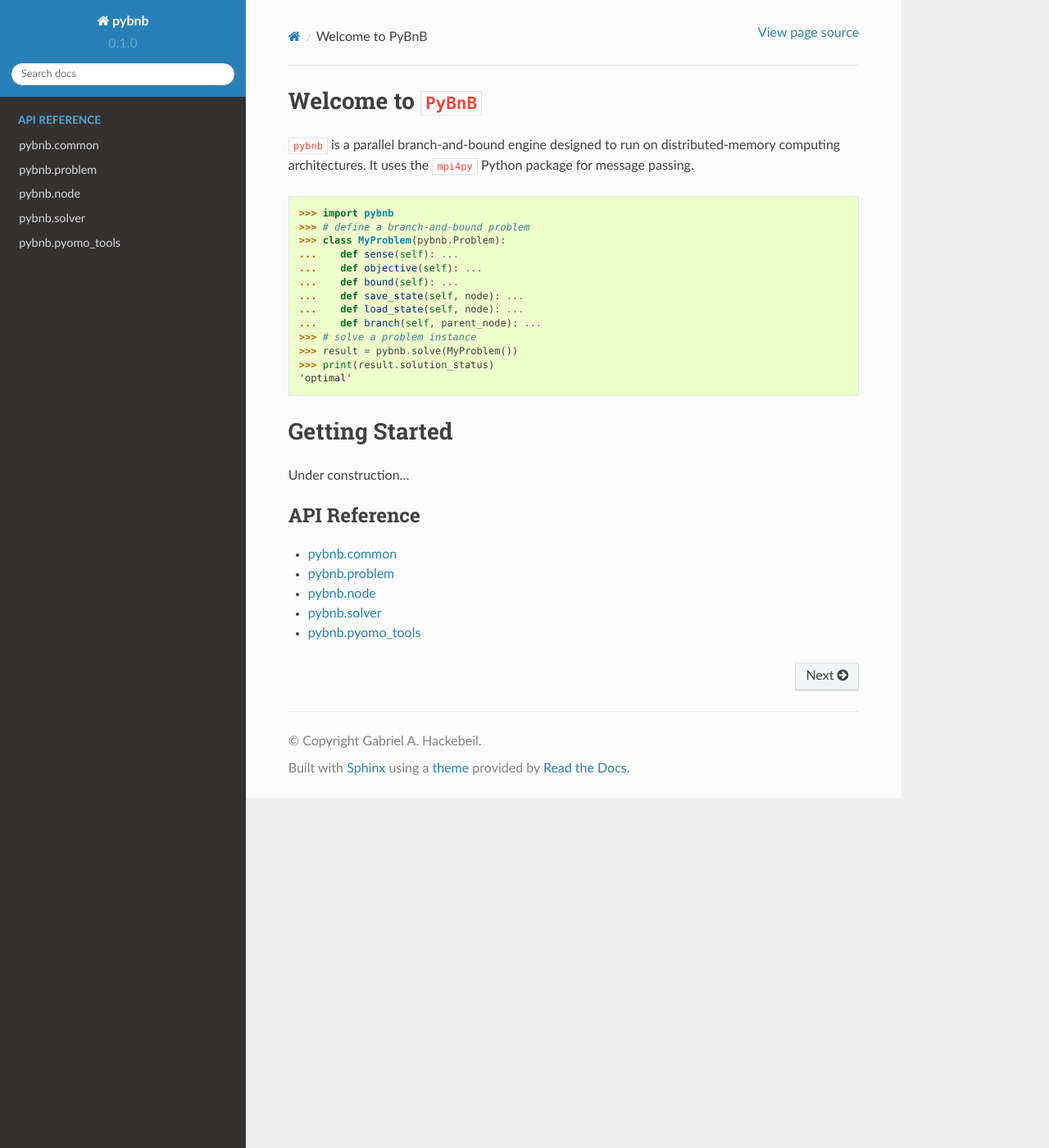
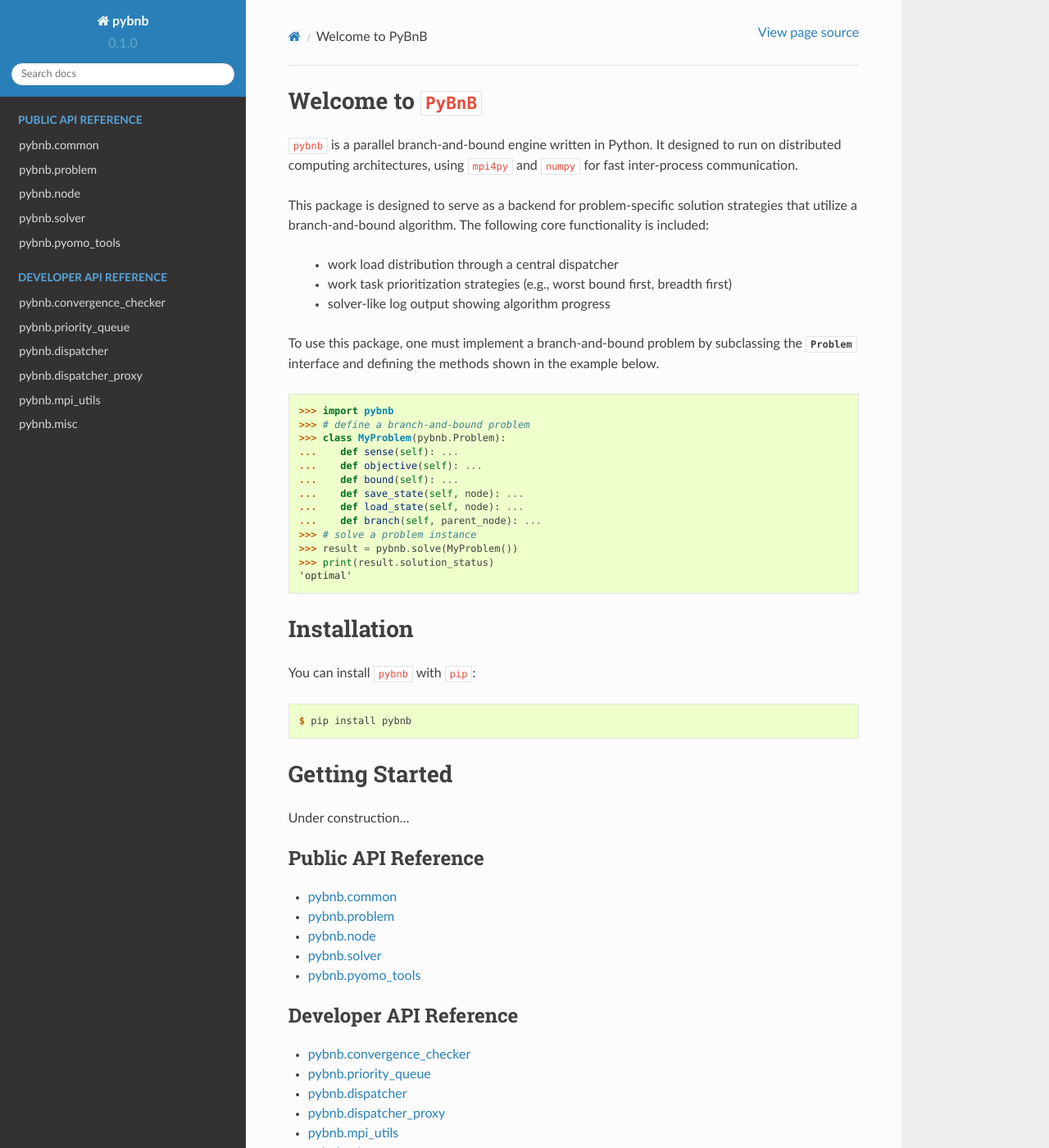
Before and after one commit to ghackebeil/pybnb, a Sphinx documentation site: the page built from doc/index.rst, in a window 1280 px wide and 1400 px high. Shown: the whole window at 82% size. Built offline with Sphinx 7.4.7 and the Read the Docs theme 2.0.0, drawn with Linux system fonts in a browser that asks for light colours.

Commit message:
updating docs, which are still a work in progress

```diff
--- a/doc/index.rst
+++ b/doc/index.rst
@@ -1,9 +1,25 @@
 Welcome to ``PyBnB``
 ====================
 
-``pybnb`` is a parallel branch-and-bound engine designed to
-run on distributed-memory computing architectures. It uses
-the ``mpi4py`` Python package for message passing.
+``pybnb`` is a parallel branch-and-bound engine written in
+Python. It designed to run on distributed computing
+architectures, using ``mpi4py`` and ``numpy`` for fast
+inter-process communication.
+
+This package is designed to serve as a backend for
+problem-specific solution strategies that utilize a
+branch-and-bound algorithm. The following core functionality
+is included:
+
+ - work load distribution through a central dispatcher
+ - work task prioritization strategies (e.g., worst bound
+   first, breadth first)
+ - solver-like log output showing algorithm progress
+
+To use this package, one must implement a branch-and-bound
+problem by subclassing the :class:`Problem
+<pybnb.problem.Problem>` interface and defining the methods
+shown in the example below.
 
 .. code-block:: pycon
 
@@ -21,6 +37,14 @@
     >>> print(result.solution_status)
     'optimal'
 
+Installation
+============
+You can install ``pybnb`` with ``pip``:
+
+.. code-block:: console
+
+    $ pip install pybnb
+
 Getting Started
 ===============
 
@@ -28,10 +52,21 @@
 
 .. toctree::
     :maxdepth: 2
-    :caption: API Reference
+    :caption: Public API Reference
 
     reference/common
     reference/problem
     reference/node
     reference/solver
     reference/pyomo_tools
+
+.. toctree::
+    :maxdepth: 2
+    :caption: Developer API Reference
+
+    reference/convergence_checker
+    reference/priority_queue
+    reference/dispatcher
+    reference/dispatcher_proxy
+    reference/mpi_utils
+    reference/misc
--- /dev/null
+++ b/doc/reference/priority_queue.rst
@@ -0,0 +1,7 @@
+pybnb.priority_queue
+====================
+
+.. automodule:: pybnb.priority_queue
+    :members:
+    :inherited-members:
+    :show-inheritance:
--- a/doc/spelling_wordlist.txt
+++ b/doc/spelling_wordlist.txt
@@ -12,3 +12,8 @@
 pyomo
 namedtuple
 subclassing
+namespace
+typecodes
+typecode
+readonly
+dtype
```
